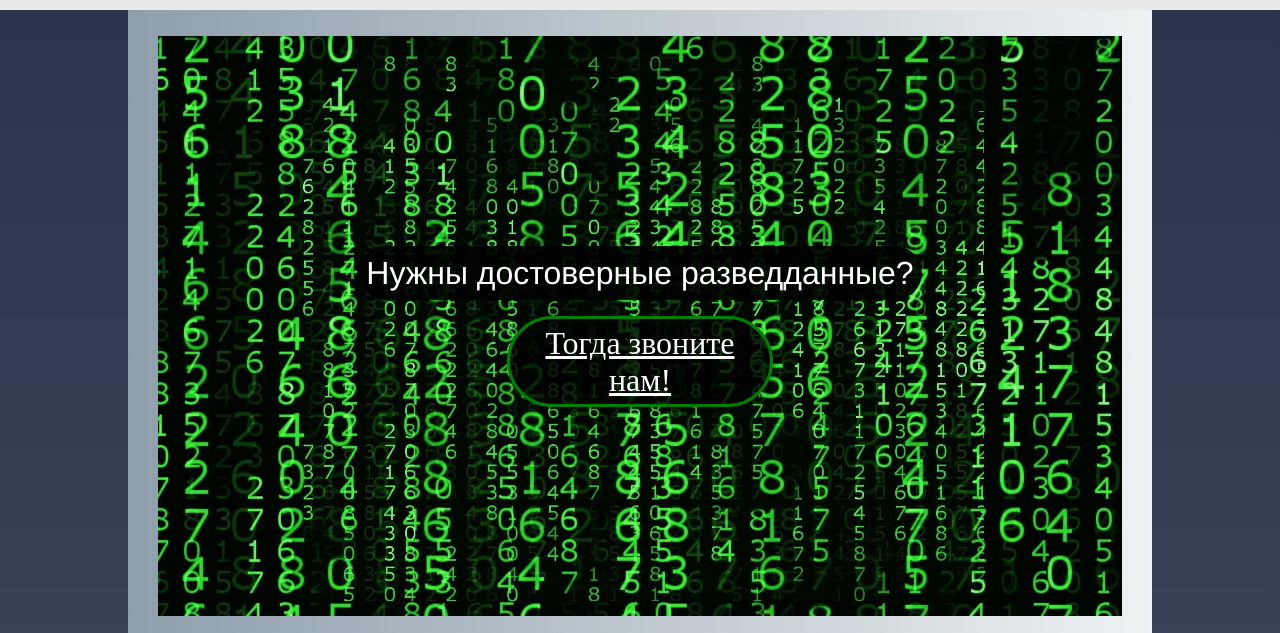
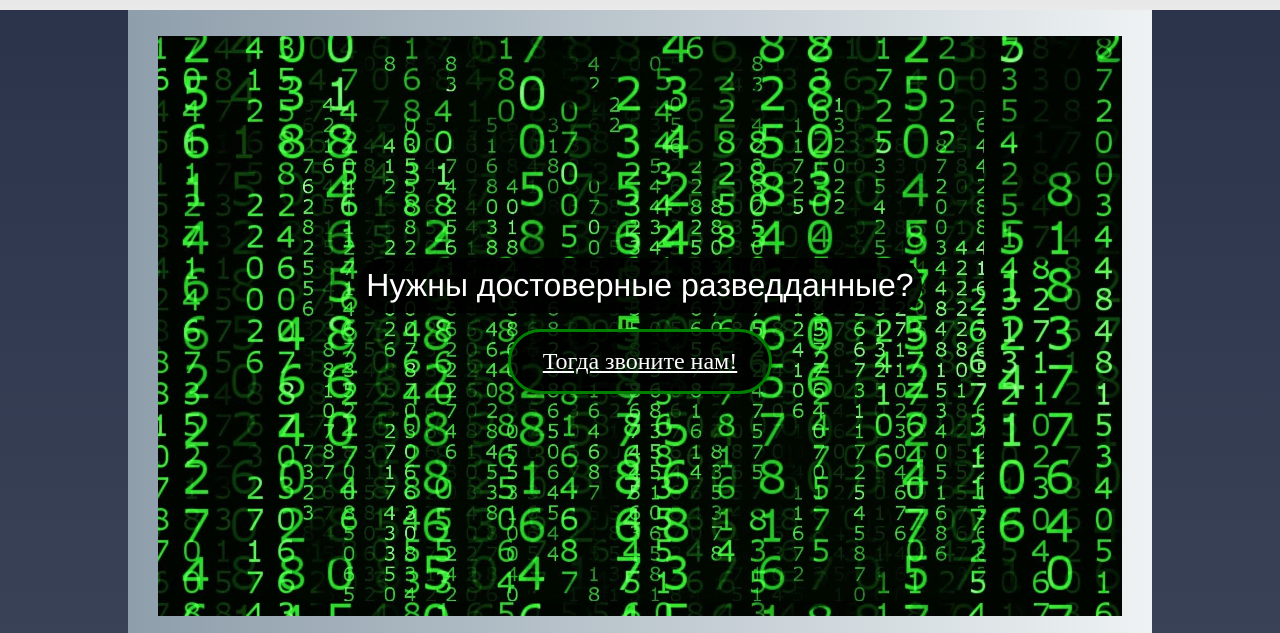
Before and after one commit to Alejaldo/jcm-lending, a plain HTML site: page index.html in a window 1280 px wide. Shown: the part 154-787 px from the top of the page. Drawn offline with nearby package versions, Linux system fonts and the light colour scheme; a web font is replaced by a local one.

Commit message:
Chenge button padding

```diff
--- a/css/style.css
+++ b/css/style.css
@@ -98,7 +98,7 @@ header h1 {
   box-shadow: 2px 2px 2px rgba(0,0,0,0.2);
   display: inline-block;
   font-size: 1em;
-  padding: 2%;
+  padding: 1rem 2rem;
   width: auto;
 }
 
@@ -106,7 +106,7 @@ header h1 {
   background-color: rgba(0, 0, 0, 0.8);
   color: #fff;
   font-family:Khula;
-  font-size: 2em;
+  font-size: 1.5em;
 }
 
 .cta-button:hover {
```
